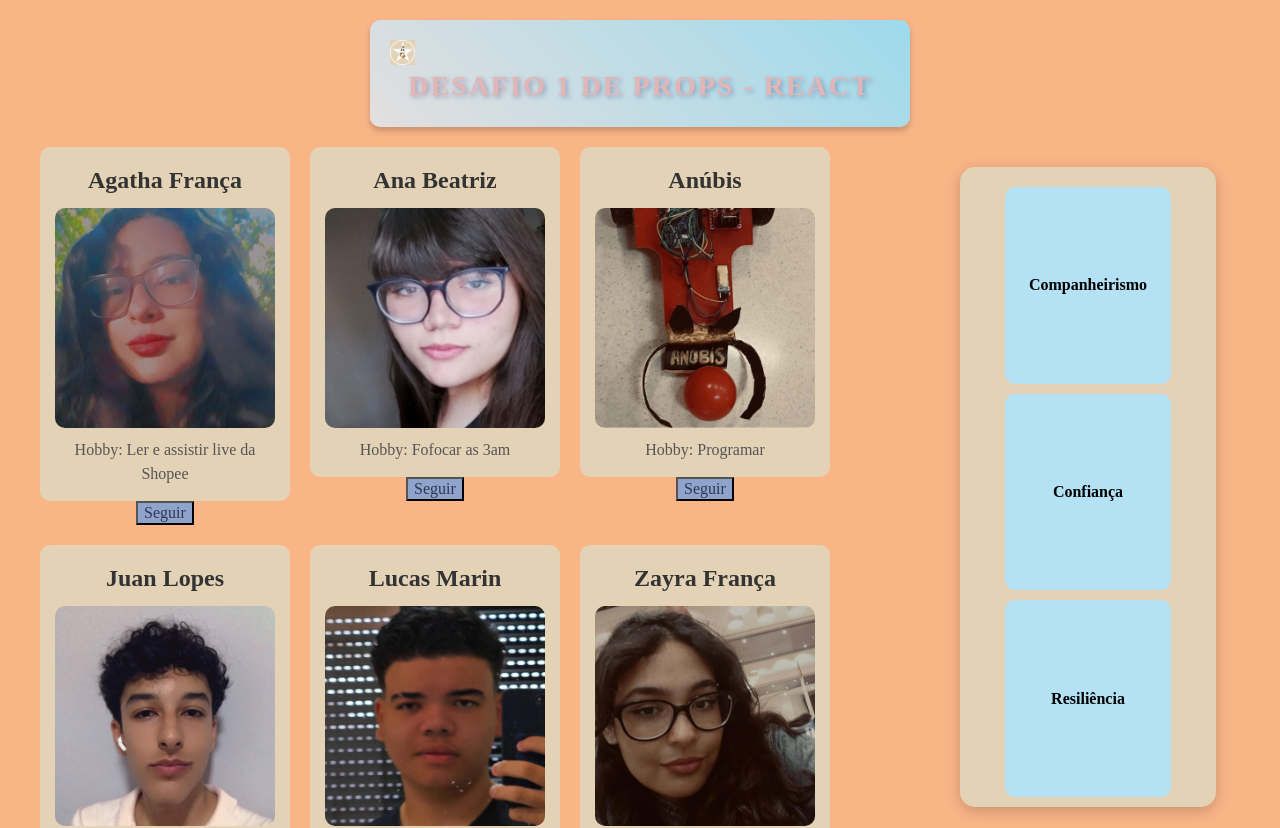
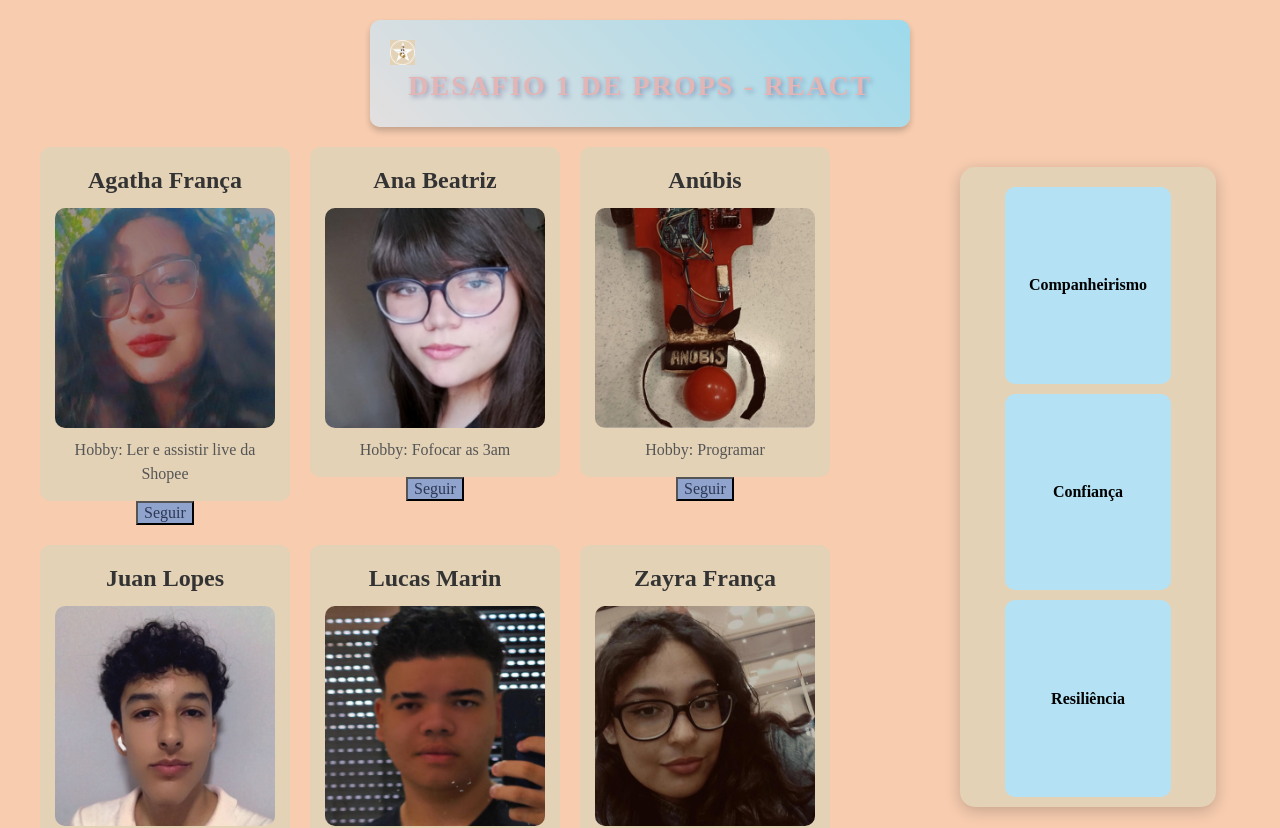
Before and after one commit to aga655/CardUsuario, a React (Vite) app: page / in a window 1280 px wide. Shown: the top 828 px of the page. Built offline with nearby package versions, Linux system fonts and the light colour scheme.

Commit message:
cor fundo

```diff
--- a/src/App.css
+++ b/src/App.css
@@ -3,7 +3,7 @@
   flex-direction: column;
   align-items: center;
   padding: 20px;
-  background-color: #fab587;
+  background-color: #f7ccaf;
 }
 
 .container {
```
